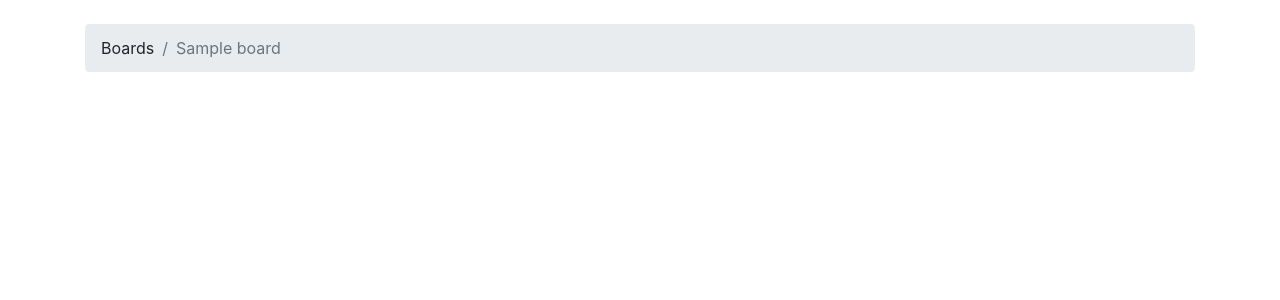
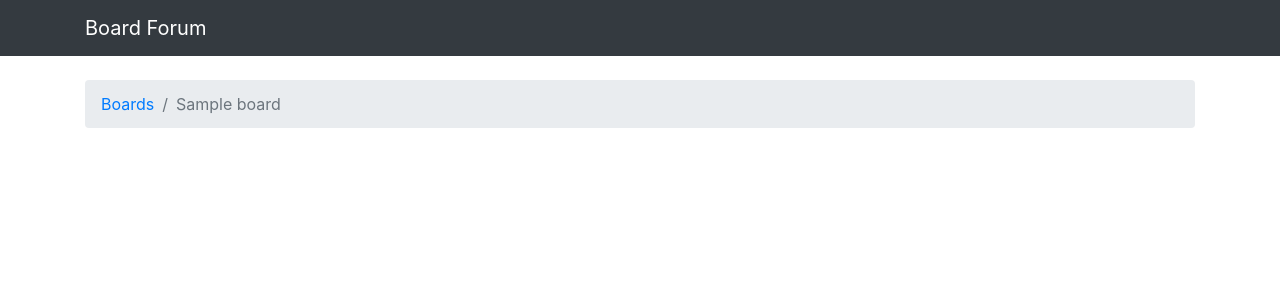
Before and after one commit to lepapi-0224/forum, a Django app: template blog/templates/topics.html in a window 1280 px wide. Shown: the top 300 px of the page. Run offline with Django 4.2, Linux system fonts and the light colour scheme; the template is opened without the code that fills it: values that come from a table or form of the project are taken from there, others are empty; tables that the repository leaves empty hold one stand-in row (values such as "Sample post"); some libraries are stand-ins or nearby versions.

Commit message:
make reusable templates

```diff
--- a/blog/blog/urls.py
+++ b/blog/blog/urls.py
@@ -5,6 +5,6 @@ from core import views
 
 urlpatterns = [
     path('', views.home, name='home'),
-    path('boards/', views.board_topics, name='board_topics'),
+    path('boards/<pk>/', views.board_topics, name='board_topics'),
     path('admin/', admin.site.urls),
 ]
--- a/blog/core/views.py
+++ b/blog/core/views.py
@@ -1,4 +1,5 @@
-from django.shortcuts import render
+from django.shortcuts import render, get_object_or_404
+
 from .models import Board
 
 
@@ -11,5 +12,5 @@ def home(request):
 
 
 def board_topics(request, pk):
-    board = Board.objects.get(pk=pk)
+    board = get_object_or_404(Board, pk=pk)
     return render(request, 'topics.html', {'board': board})
--- /dev/null
+++ b/blog/templates/base.html
@@ -0,0 +1,28 @@
+<!DOCTYPE html>
+{% load static %}
+<html>
+  <head>
+    <meta charset="utf-8">
+    <title>{% block title %}Django Boards{% endblock %}</title>
+    <link rel="stylesheet" href="{% static 'css/bootstrap.min.css' %}">
+  </head>
+  <body>
+
+    <nav class="navbar navbar-expand-lg navbar-dark bg-dark">
+      <div class="container">
+        <a class="navbar-brand" href="{% url 'home' %}">Board Forum</a>
+      </div>
+    </nav>
+
+    <div class="container">
+      <ol class="breadcrumb my-4">
+        {% block breadcrumb %}
+
+        {% endblock %}
+      </ol>
+      {% block content %}
+
+      {% endblock %}
+    </div>
+  </body>
+</html>
--- a/blog/templates/topics.html
+++ b/blog/templates/topics.html
@@ -1,3 +1,18 @@
+{% extends 'base.html' %}
+
+  {% block title %}
+    {{ board.name }} - {{ block.super }}
+  {% endblock %}
+
+  {% block breadcrumb %}
+    <li class="breadcrumb-item"><a href="{% url 'home' %}">Boards</a></li>
+    <li class="breadcrumb-item active">{{ board.name }}</li>
+  {% endblock %}
+
+  {% block content %}
+
+  {% endblock %}
+
 <!DOCTYPE html>
 {% load static %}
 <html>
@@ -9,7 +24,7 @@
   <body>
     <div class="container">
       <ol class="breadcrumb my-4">
-        <li class="breadcrumb-item">Boards</li>
+        <li class="breadcrumb-item"><a href="{% url 'home' %}">Boards</a></li>
         <li class="breadcrumb-item active">{{ board.name }}</li>
       </ol>
     </div>
```
Also changed, not shown: blog/templates/home.html (+9 -17 lines).
